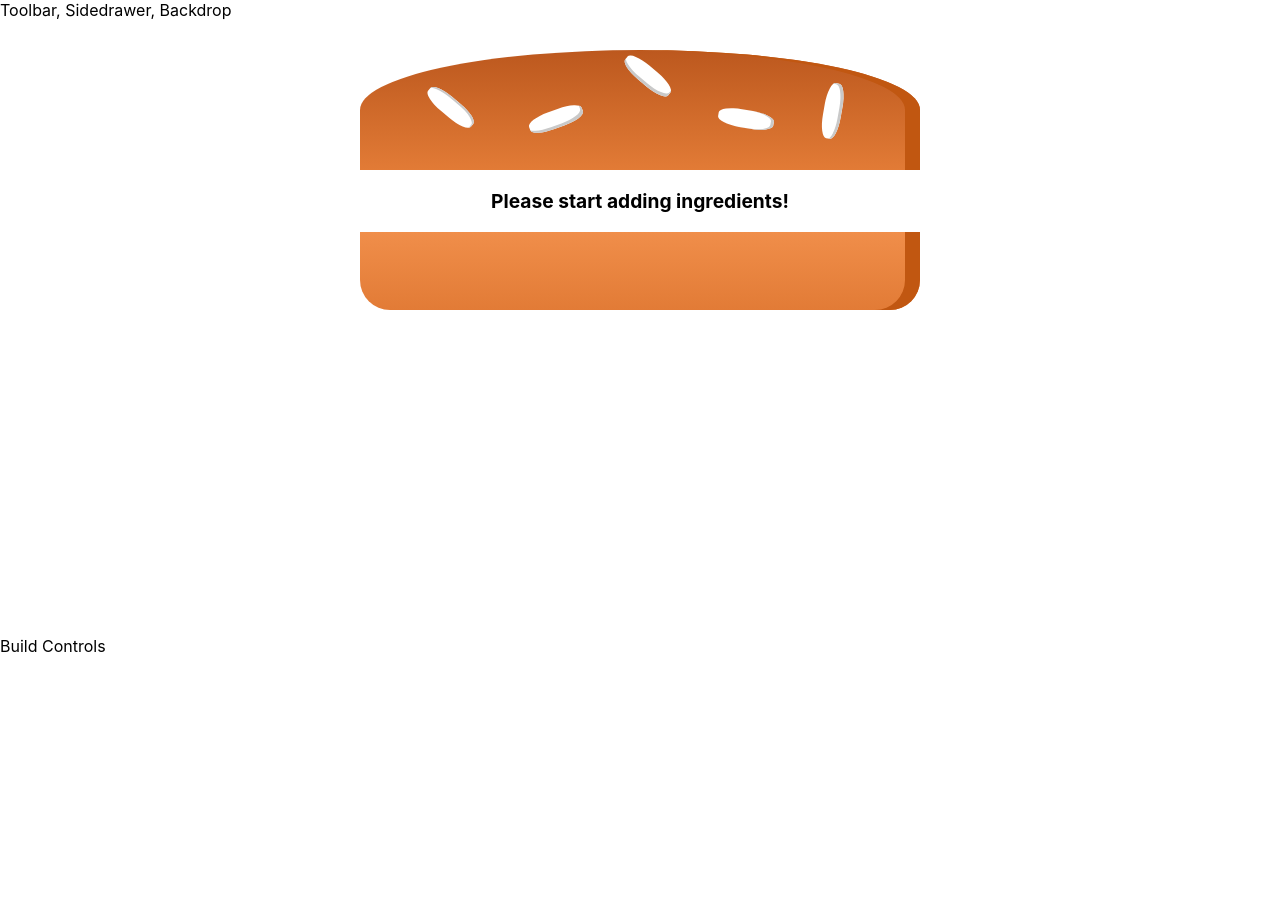
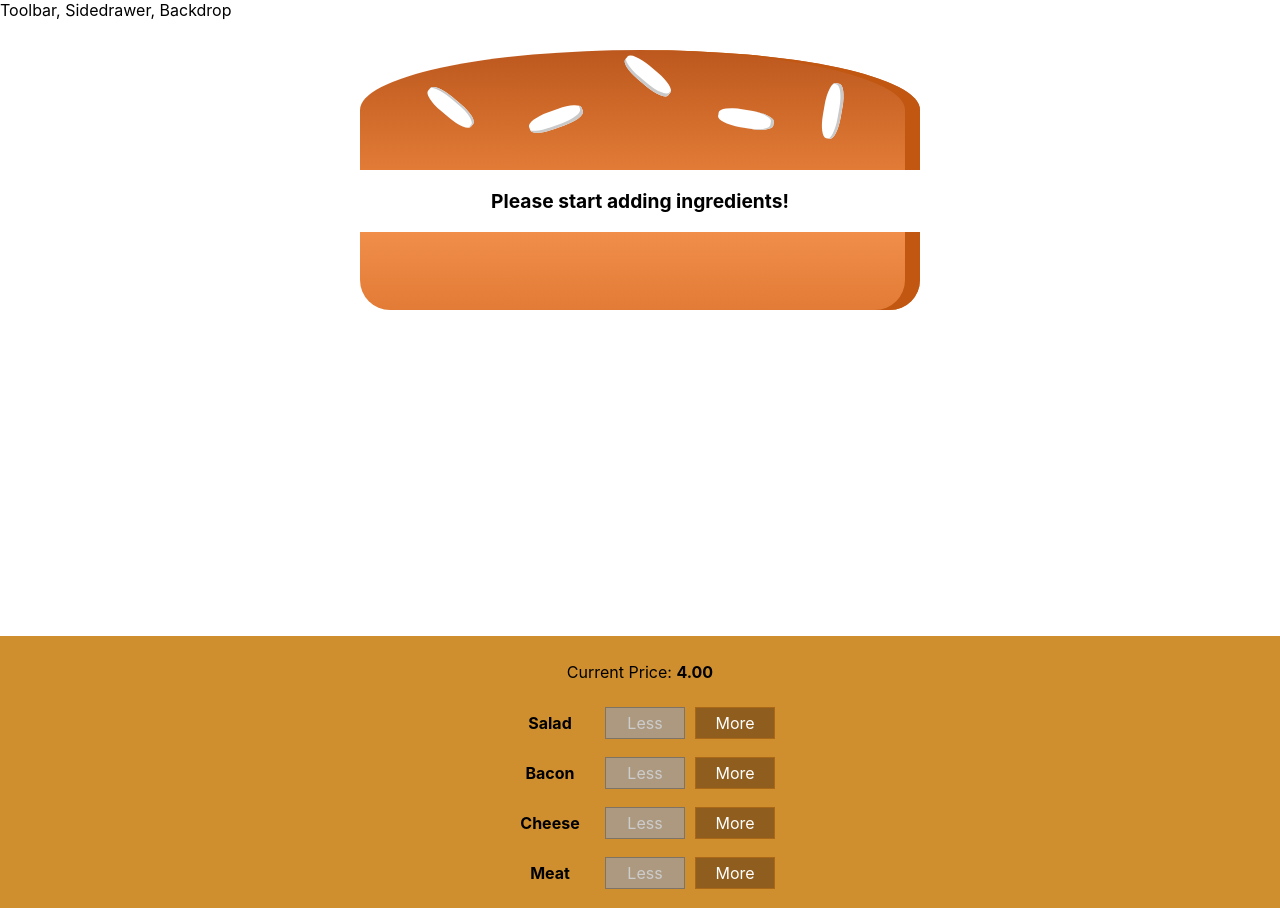
Before and after one commit to soniagisel/burgerbuilder, a React (Create React App) app in the folder burgerapp/: page / in a window 1280 px wide. Before the commit the page ends 800 px from the top, so only its background shows below. Built offline with nearby package versions, Linux system fonts and the light colour scheme.

Commit message:
Displaying current price

```diff
--- /dev/null
+++ b/burgerapp/src/components/Burger/BuildControls/BuildControl/BuildControl.js
@@ -0,0 +1,20 @@
+import React from 'react'
+import classes from './BuildControl.module.css'
+
+const buildControl = props => (
+  <div className={classes['BuildControl']}>
+    <div className={classes['Label']}>{props.label}</div>
+    <button
+      className={classes['Less']}
+      onClick={props.removed}
+      disabled={props.disabled}
+    >
+      Less
+    </button>
+    <button className={classes['More']} onClick={props.added}>
+      More
+    </button>
+  </div>
+)
+
+export default buildControl
--- /dev/null
+++ b/burgerapp/src/components/Burger/BuildControls/BuildControl/BuildControl.module.css
@@ -0,0 +1,58 @@
+.BuildControl {
+  display: flex;
+  justify-content: center;
+  align-items: center;
+  margin: 5px 0;
+}
+
+.BuildControl button {
+  display: block;
+  font: inherit;
+  padding: 5px;
+  margin: 0 5px;
+  width: 80px;
+  border: 1px solid #aa6817;
+  cursor: pointer;
+  outline: none;
+}
+
+.BuildControl button:disabled {
+  background-color: #ac9980;
+  border: 1px solid #7e7365;
+  color: #ccc;
+  cursor: default;
+}
+
+.BuildControl button:hover:disabled {
+  background-color: #ac9980;
+  color: #ccc;
+  cursor: not-allowed;
+}
+
+.Label {
+  padding: 10px;
+  font-weight: bold;
+  width: 80px;
+}
+
+.BuildControl .Less {
+  background-color: #d39952;
+  color: white;
+}
+
+.BuildControl .More {
+  background-color: #8f5e1e;
+  color: white;
+}
+
+.BuildControl .Less:hover,
+.BuildControl .Less:active {
+  background-color: #daa972;
+  color: white;
+}
+
+.BuildControl .More:hover,
+.BuildControl .More:active {
+  background-color: #99703f;
+  color: white;
+}
--- /dev/null
+++ b/burgerapp/src/components/Burger/BuildControls/BuildControls.js
@@ -0,0 +1,29 @@
+import BuildControl from './BuildControl/BuildControl'
+import React from 'react'
+import classes from './BuildControls.module.css'
+
+const controls = [
+  { label: 'Salad', type: 'salad' },
+  { label: 'Bacon', type: 'bacon' },
+  { label: 'Cheese', type: 'cheese' },
+  { label: 'Meat', type: 'meat' }
+]
+
+const buildControls = props => (
+  <div className={classes['BuildControls']}>
+    <p>
+      Current Price: <strong>{props.price.toFixed(2)}</strong>
+    </p>
+    {controls.map(ctrl => (
+      <BuildControl
+        key={ctrl.label}
+        label={ctrl.label}
+        added={() => props.ingredientAdded(ctrl.type)}
+        removed={() => props.ingredientRemoved(ctrl.type)}
+        disabled={props.disabled[ctrl.type]}
+      />
+    ))}
+  </div>
+)
+
+export default buildControls
--- /dev/null
+++ b/burgerapp/src/components/Burger/BuildControls/BuildControls.module.css
@@ -0,0 +1,10 @@
+.BuildControls {
+  width: 100%;
+  background-color: #cf8f2e;
+  display: flex;
+  flex-flow: column;
+  text-align: center;
+  box-shadow: 0 2px 1px #ccc;
+  margin: auto;
+  padding: 10px 0;
+}
--- a/burgerapp/src/components/Burger/Burger.js
+++ b/burgerapp/src/components/Burger/Burger.js
@@ -15,7 +15,6 @@
   if (transformedIngredients.length === 0) {
     transformedIngredients = <p>Please start adding ingredients!</p>
   }
-  console.log(transformedIngredients)
   return (
     <div className={classes['Burger']}>
       <BurgerIngredient type='bread-top' />
--- a/burgerapp/src/containers/BurgerBuilder/BurgerBuilder.js
+++ b/burgerapp/src/containers/BurgerBuilder/BurgerBuilder.js
@@ -1,6 +1,14 @@
 import React, { Component } from 'react'
 
+import BuildControls from '../../components/Burger/BuildControls/BuildControls'
 import Burger from '../../components/Burger/Burger'
+
+const INGREDIENT_PRICES = {
+  salad: 0.5,
+  cheese: 0.4,
+  meat: 1.3,
+  bacon: 0.7
+}
 
 class BurgerBuilder extends Component {
   state = {
@@ -9,14 +17,55 @@
       bacon: 0,
       cheese: 0,
       meat: 0
+    },
+    totalPrice: 4
+  }
+
+  addIngredientHandler = type => {
+    const oldCount = this.state.ingredients[type]
+    const updatedCount = oldCount + 1
+    const updatedIngredients = {
+      ...this.state.ingredients
     }
+    updatedIngredients[type] = updatedCount
+    const priceAddition = INGREDIENT_PRICES[type]
+    const oldPrice = this.state.totalPrice
+    const newPrice = oldPrice + priceAddition
+    this.setState({ totalPrice: newPrice, ingredients: updatedIngredients })
+  }
+
+  removeIngredientHandler = type => {
+    const oldCount = this.state.ingredients[type]
+    if (oldCount <= 0) {
+      return
+    }
+    const updatedCount = oldCount - 1
+    const updatedIngredients = {
+      ...this.state.ingredients
+    }
+    updatedIngredients[type] = updatedCount
+    const priceDeduction = INGREDIENT_PRICES[type]
+    const oldPrice = this.state.totalPrice
+    const newPrice = oldPrice - priceDeduction
+    this.setState({ totalPrice: newPrice, ingredients: updatedIngredients })
   }
 
   render() {
+    const disabledInfo = {
+      ...this.state.ingredients
+    }
+    for (let key in disabledInfo) {
+      disabledInfo[key] = disabledInfo[key] <= 0
+    }
     return (
       <React.Fragment>
         <Burger ingredients={this.state.ingredients} />
-        <div>Build Controls</div>
+        <BuildControls
+          ingredientAdded={this.addIngredientHandler}
+          ingredientRemoved={this.removeIngredientHandler}
+          disabled={disabledInfo}
+          price={this.state.totalPrice}
+        />
       </React.Fragment>
     )
   }
```
